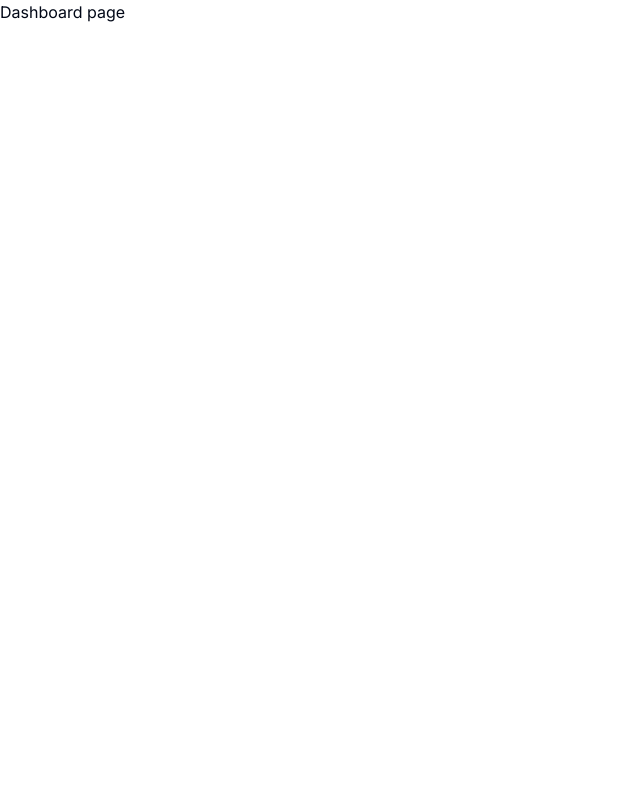
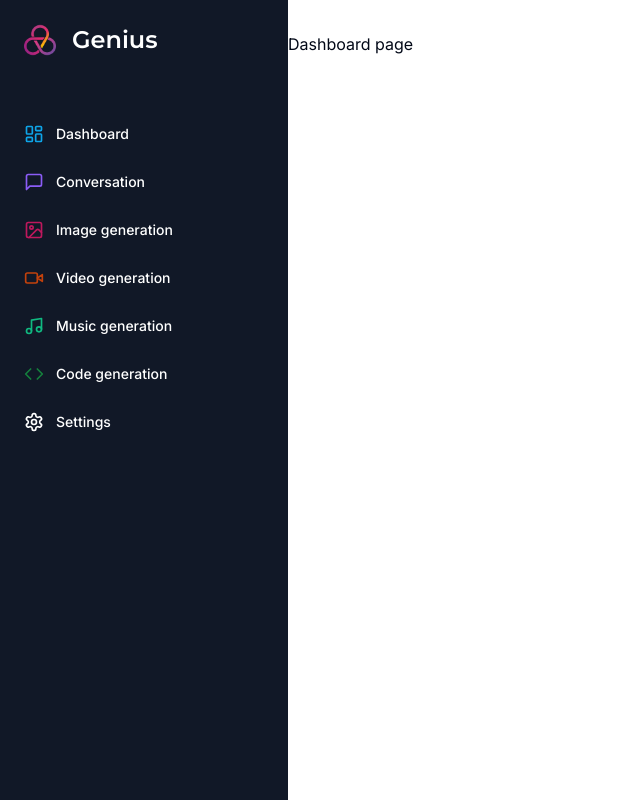
Before and after one commit to TaurusVB/AI-SAAS, a Next.js app: page /dashboard in a window 1280 px wide. Shown: the whole page, without its empty margins (0-640 px from the left). Built offline with nearby package versions, Linux system fonts and the light colour scheme.

Commit message:
created Navbar, Sidebar components

```diff
--- a/app/(dashboard)/(routes)/dashboard/page.tsx
+++ b/app/(dashboard)/(routes)/dashboard/page.tsx
@@ -1,10 +1,7 @@
-import { UserButton } from "@clerk/nextjs";
-
 const DashBoardPage = () => {
   return (
     <div>
       <p>Dashboard page</p>
-      <UserButton afterSignOutUrl="/" />
     </div>
   );
 };
--- /dev/null
+++ b/app/(dashboard)/layout.tsx
@@ -0,0 +1,20 @@
+import { ReactNode } from "react";
+
+import Navbar from "@/components/Navbar";
+import Sidebar from "@/components/Sidebar";
+
+const DashboardLayout = ({ children }: { children: ReactNode }) => {
+  return (
+    <div className="h-full relative">
+      <div className="hidden h-full md:flex md:w-72 md:flex-col md:fixed md:inset-y-0 z-[80] bg-gray-900">
+        <Sidebar />
+      </div>
+      <main className="md:pl-72">
+        <Navbar />
+        {children}
+      </main>
+    </div>
+  );
+};
+
+export default DashboardLayout;
--- a/app/layout.tsx
+++ b/app/layout.tsx
@@ -8,7 +8,7 @@
 import "./globals.css";
 
 export const metadata: Metadata = {
-  title: "Genious",
+  title: "Genius",
   description: "AI Platform",
 };
 
--- /dev/null
+++ b/components/Navbar.tsx
@@ -0,0 +1,19 @@
+import { Menu } from "lucide-react";
+
+import { Button } from "./ui/button";
+import { UserButton } from "@clerk/nextjs";
+
+const Navbar = () => {
+  return (
+    <div className=" flex items-center p-4">
+      <Button variant="ghost" size="icon" className="md:hidden">
+        <Menu />
+      </Button>
+      <div className="flex w-full justify-end">
+        <UserButton afterSignOutUrl="/" />
+      </div>
+    </div>
+  );
+};
+
+export default Navbar;
--- /dev/null
+++ b/components/Sidebar.tsx
@@ -0,0 +1,96 @@
+"use client";
+
+import {
+  Code,
+  ImageIcon,
+  LayoutDashboard,
+  MessageSquare,
+  Music,
+  Settings,
+  VideoIcon,
+} from "lucide-react";
+
+import { Montserrat } from "next/font/google";
+import Image from "next/image";
+import Link from "next/link";
+
+import { cn } from "@/lib/utils";
+
+const montserrat = Montserrat({ weight: "600", subsets: ["latin"] });
+
+const routes = [
+  {
+    label: "Dashboard",
+    icon: LayoutDashboard,
+    href: "/dashboard",
+    color: "text-sky-500",
+  },
+  {
+    label: "Conversation",
+    icon: MessageSquare,
+    href: "/conversation",
+    color: "text-violet-500",
+  },
+  {
+    label: "Image generation",
+    icon: ImageIcon,
+    href: "/image",
+    color: "text-pink-700",
+  },
+  {
+    label: "Video generation",
+    icon: VideoIcon,
+    href: "/video",
+    color: "text-orange-700",
+  },
+  {
+    label: "Music generation",
+    icon: Music,
+    href: "/music",
+    color: "text-emerald-500",
+  },
+  {
+    label: "Code generation",
+    icon: Code,
+    href: "/code",
+    color: "text-green-700",
+  },
+  {
+    label: "Settings",
+    icon: Settings,
+    href: "/settings",
+  },
+];
+
+const Sidebar = () => {
+  return (
+    <div className="space-y-4 py-4 flex flex-col h-full bg-[#111827] text-white">
+      <div className="px-3 py-2 flex-1">
+        <Link href="/dashboard" className="flex items-center pl-3 mb-14">
+          <div className="relative w-8 h-8 mr-4">
+            <Image fill alt="logo" src="/logo.png" />
+          </div>
+          <h1 className={cn("text-2xl font-bold", montserrat.className)}>
+            Genius
+          </h1>
+        </Link>
+        <div className=" space-y-1">
+          {routes.map((route) => (
+            <Link
+              href={route.href}
+              key={route.href}
+              className="text-sm group flex p-3 w-full justify-start font-medium cursor-pointer hover:text-white hover:bg-white/10 rounded-lg transition"
+            >
+              <div className="flex items-center flex-1">
+                <route.icon className={cn("h-5 w-5 mr-3", route.color)} />
+                {route.label}
+              </div>
+            </Link>
+          ))}
+        </div>
+      </div>
+    </div>
+  );
+};
+
+export default Sidebar;
```
Also changed, not shown: public/logo.png (added).
